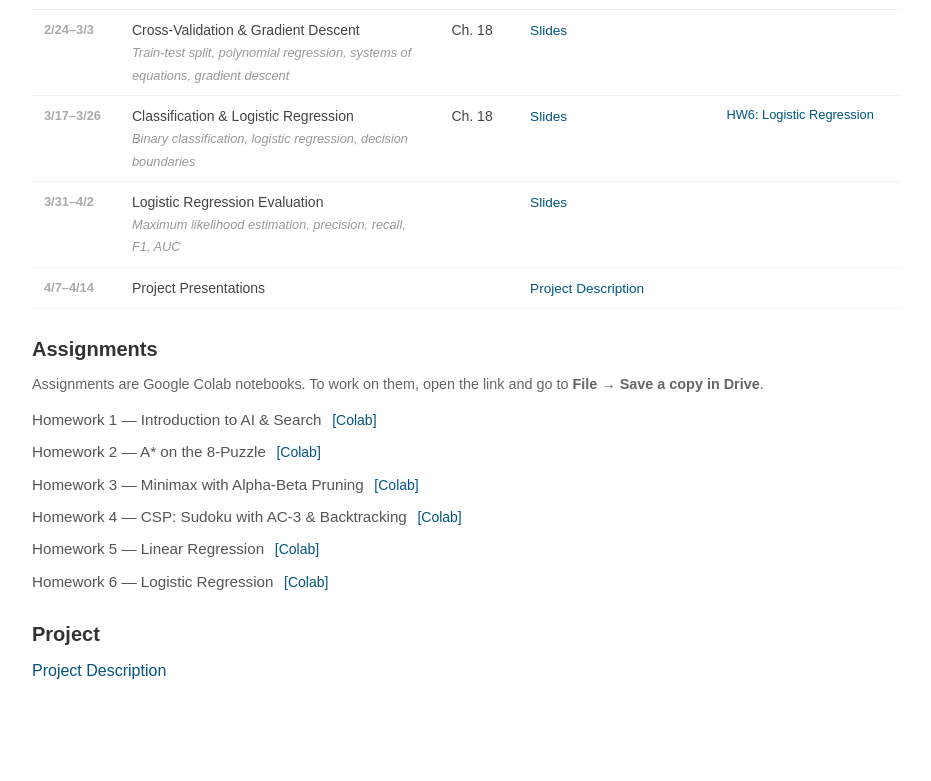
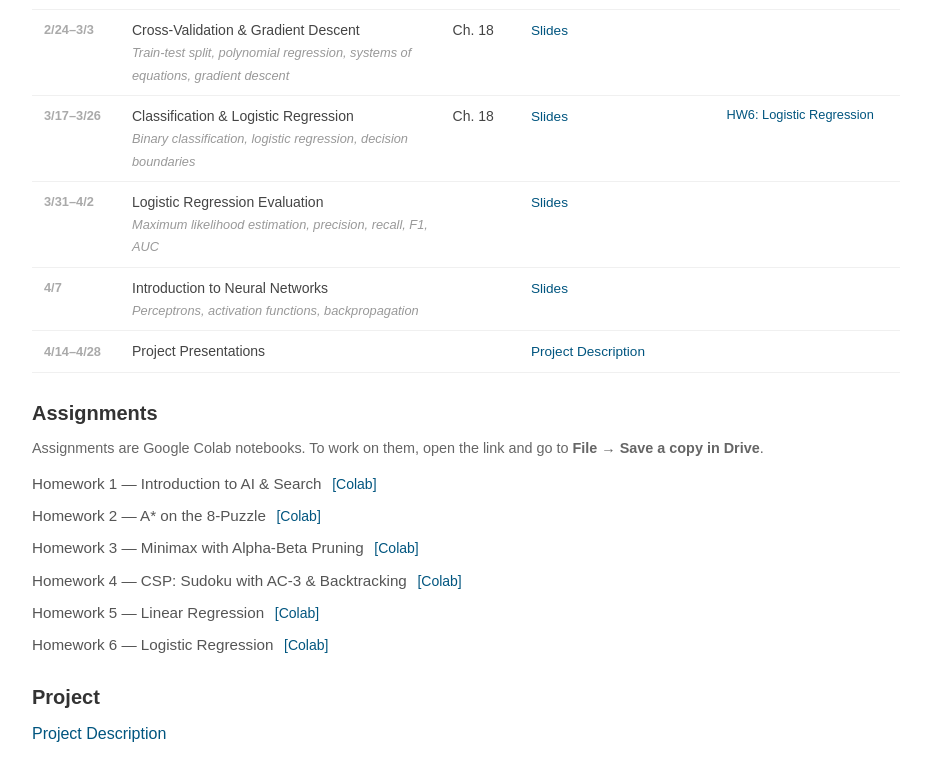
Before and after one commit to amoretti86/amoretti86.github.io, a plain HTML site: page ai-spring2026/index.html in a window 1280 px wide. Shown: the part 1107-1888 px from the top of the page, without its empty margins (174-1105 px from the left). Before the commit the page ends 1863 px from the top, so only its background shows below. Drawn offline with Linux system fonts and the light colour scheme.

Commit message:
Add neural networks lecture and fix schedule order in AI course page
Co-Authored-By: Claude Sonnet 4.6 <noreply@anthropic.com>

```diff
--- a/ai-spring2026/index.html
+++ b/ai-spring2026/index.html
@@ -180,7 +180,15 @@
                     <td class="assignment"></td>
                 </tr>
                 <tr>
-                    <td class="dates">4/7–4/14</td>
+                    <td class="dates">4/7</td>
+                    <td>Introduction to Neural Networks<br>
+                        <span class="note">Perceptrons, activation functions, backpropagation</span></td>
+                    <td></td>
+                    <td class="materials"><a href="slides/11-intro-neural-networks.pdf">Slides</a></td>
+                    <td class="assignment"></td>
+                </tr>
+                <tr>
+                    <td class="dates">4/14–4/28</td>
                     <td>Project Presentations</td>
                     <td></td>
                     <td class="materials"><a href="assignments/project-description.pdf">Project Description</a></td>
```
Also changed, not shown: 1 other file.
